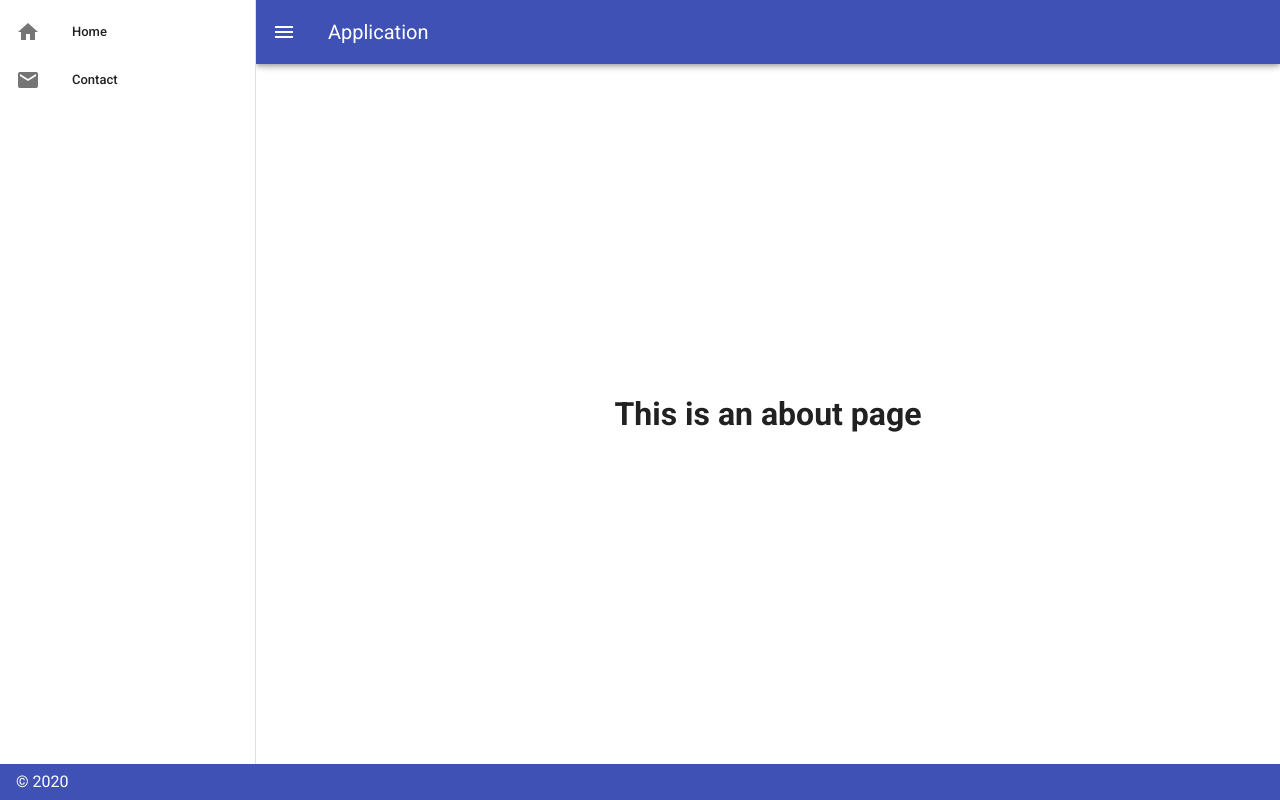
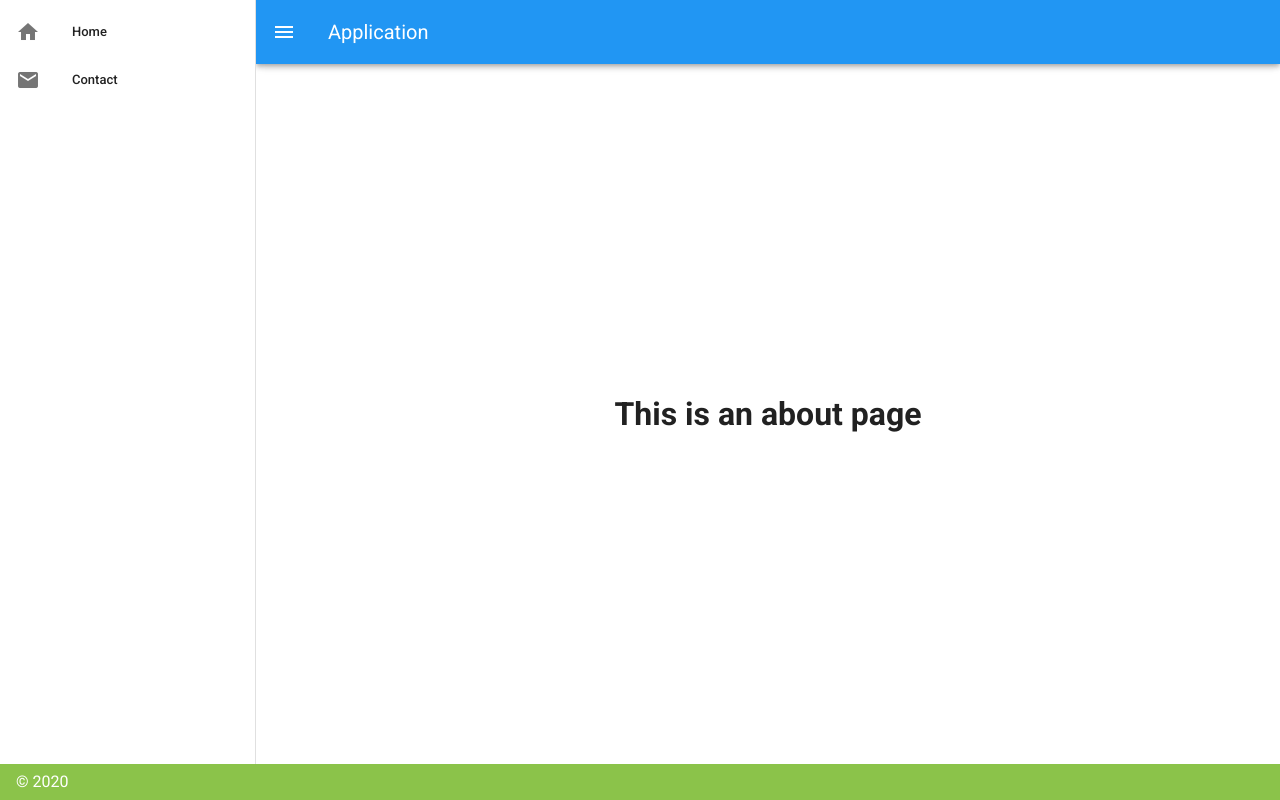
Before and after one commit to RayOlivier/weather-app, a Vue app: page /about in a window 1280 px wide. Built offline with nearby package versions, Linux system fonts and the light colour scheme.

Commit message:
add color theme

```diff
--- a/src/App.vue
+++ b/src/App.vue
@@ -24,7 +24,7 @@
     <!-- <router-link to="/">Home</router-link> |
       <router-link to="/about">About</router-link> -->
 
-    <v-app-bar app color="indigo" dark>
+    <v-app-bar app color="primary" dark>
       <v-app-bar-nav-icon @click.stop="drawer = !drawer"></v-app-bar-nav-icon>
       <v-toolbar-title>Application</v-toolbar-title>
     </v-app-bar>
@@ -33,20 +33,12 @@
       <v-container class="fill-height" fluid>
         <v-row align="center" justify="center">
           <v-col class="text-center">
-            <!-- <v-tooltip left> -->
-            <!-- <template v-slot:activator="{ on }"> -->
-            <!-- <v-btn :href="source" icon large target="_blank" v-on="on">
-                  <v-icon large>mdi-code-tags</v-icon>
-                </v-btn> -->
             <router-view />
-            <!-- </template> -->
-            <!-- <span>Source</span> -->
-            <!-- </v-tooltip> -->
           </v-col>
         </v-row>
       </v-container>
     </v-main>
-    <v-footer color="indigo" app>
+    <v-footer color="secondary" app>
       <span class="white--text">&copy; {{ new Date().getFullYear() }}</span>
     </v-footer>
   </v-app>
--- a/src/plugins/vuetify.js
+++ b/src/plugins/vuetify.js
@@ -1,7 +1,24 @@
-import Vue from 'vue';
-import Vuetify from 'vuetify/lib';
+import Vue from "vue";
+import Vuetify from "vuetify/lib";
+import colors from "vuetify/lib/util/colors";
 
 Vue.use(Vuetify);
 
 export default new Vuetify({
+  theme: {
+    themes: {
+      light: {
+        primary: colors.blue.base,
+        secondary: colors.lightGreen.base,
+        accent: colors.purple.base,
+        error: colors.red.base,
+        warning: colors.orange.base,
+        info: colors.amber.base,
+        success: colors.green.base
+      },
+      dark: {
+        primary: colors.blue.lighten3
+      }
+    }
+  }
 });
```
